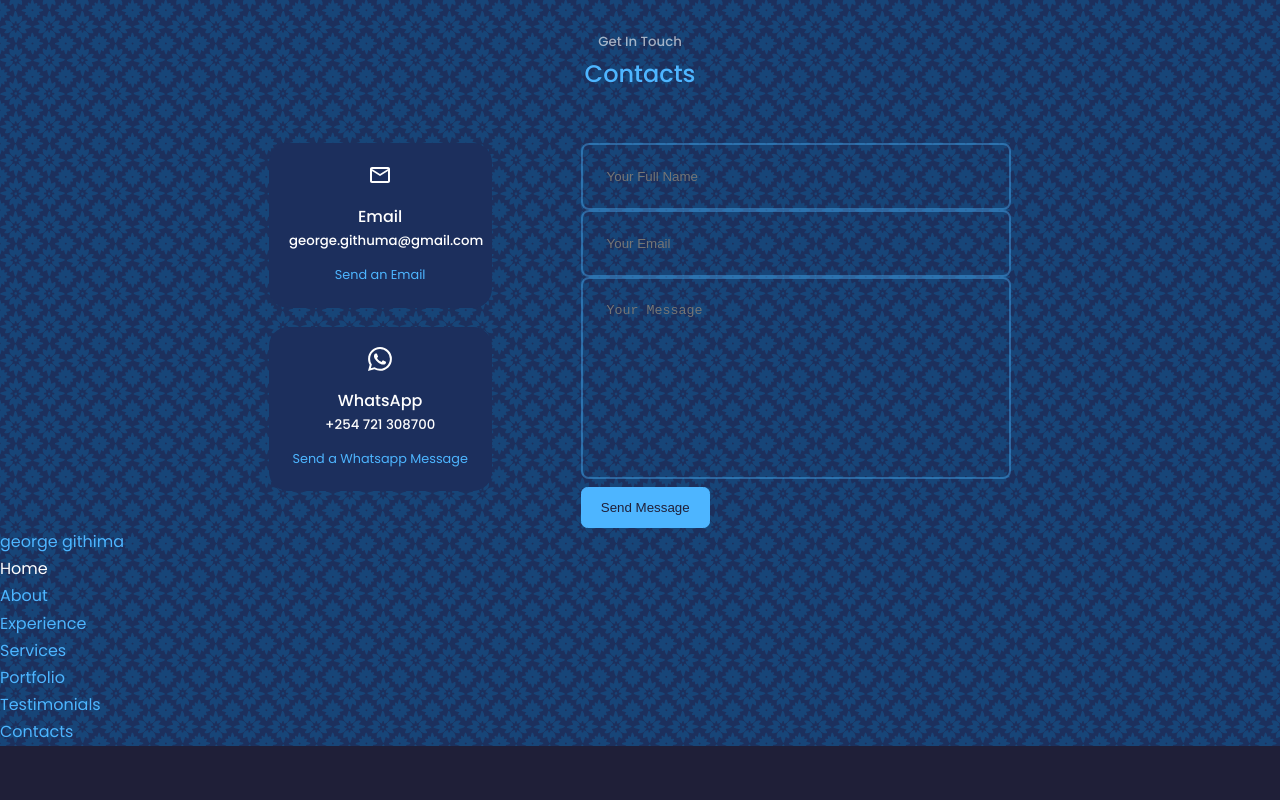
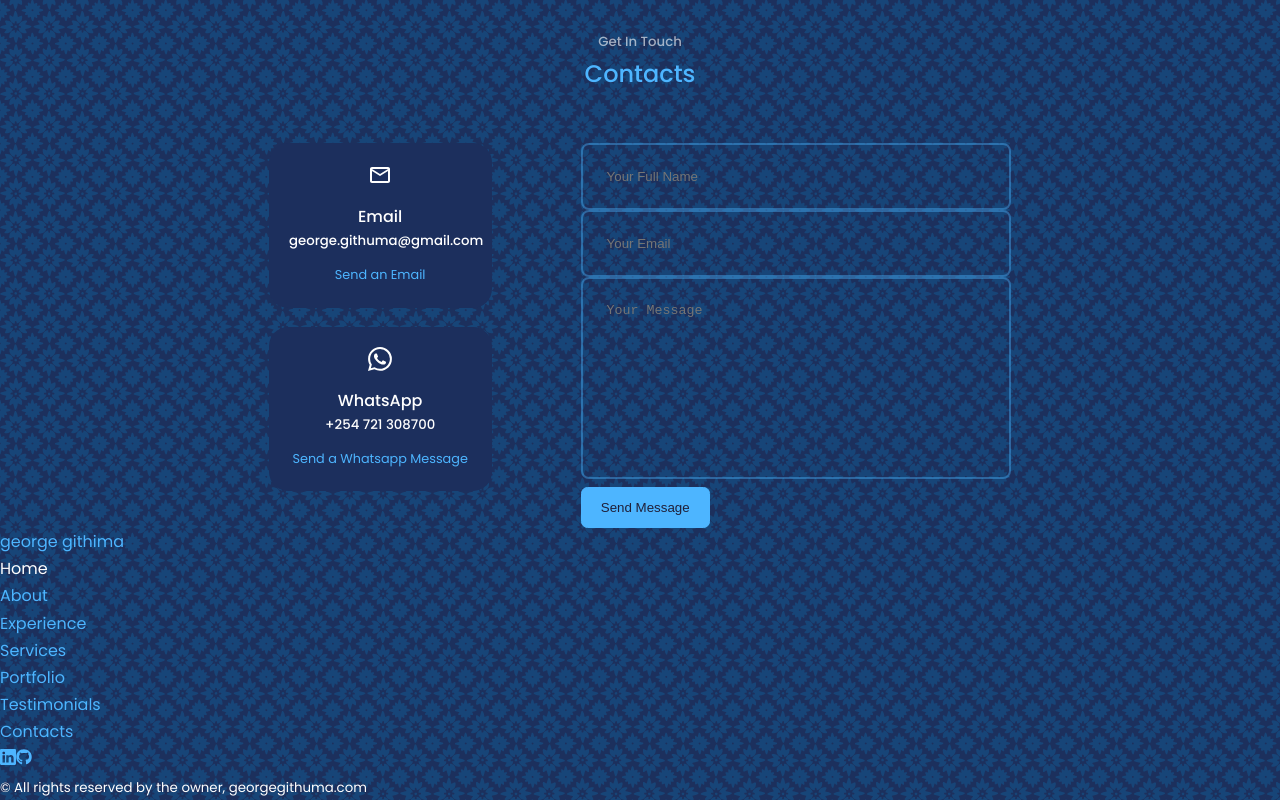
Before and after one commit to Gitthuma/george-githuma-portfolio-website, a React (Create React App) app: page / in a window 1280 px wide. Shown: the part 4573-5373 px from the top of the page. Before the commit the page ends 5319 px from the top, so only its background shows below. Built offline with nearby package versions, Linux system fonts and the light colour scheme.

Commit message:
Created structure of footer

```diff
--- a/src/Components/Footer/Footer.jsx
+++ b/src/Components/Footer/Footer.jsx
@@ -1,5 +1,9 @@
 import React from 'react'
 import './Footer.css'
+
+//import icons
+import {BsLinkedin} from 'react-icons/bs'
+import {FaGithub} from 'react-icons/fa'
 
 function Footer() {
   return (
@@ -7,6 +11,7 @@ function Footer() {
     //link to logo
     //create permalinks
     //Add socials
+    //Add copyright
 
     <footer>
 
@@ -23,7 +28,12 @@ function Footer() {
       </ul>
 
       <div className="footer__socials">
+        <a href="https://www.linkedin.com/in/georgegithuma/"><BsLinkedin/></a>
+        <a href="https://www.linkedin.com/in/georgegithuma/"><FaGithub/></a>
+      </div>
 
+      <div className="footer__copyright">
+        <small>&copy; All rights reserved by the owner, georgegithuma.com </small>
       </div>
 
 
```
